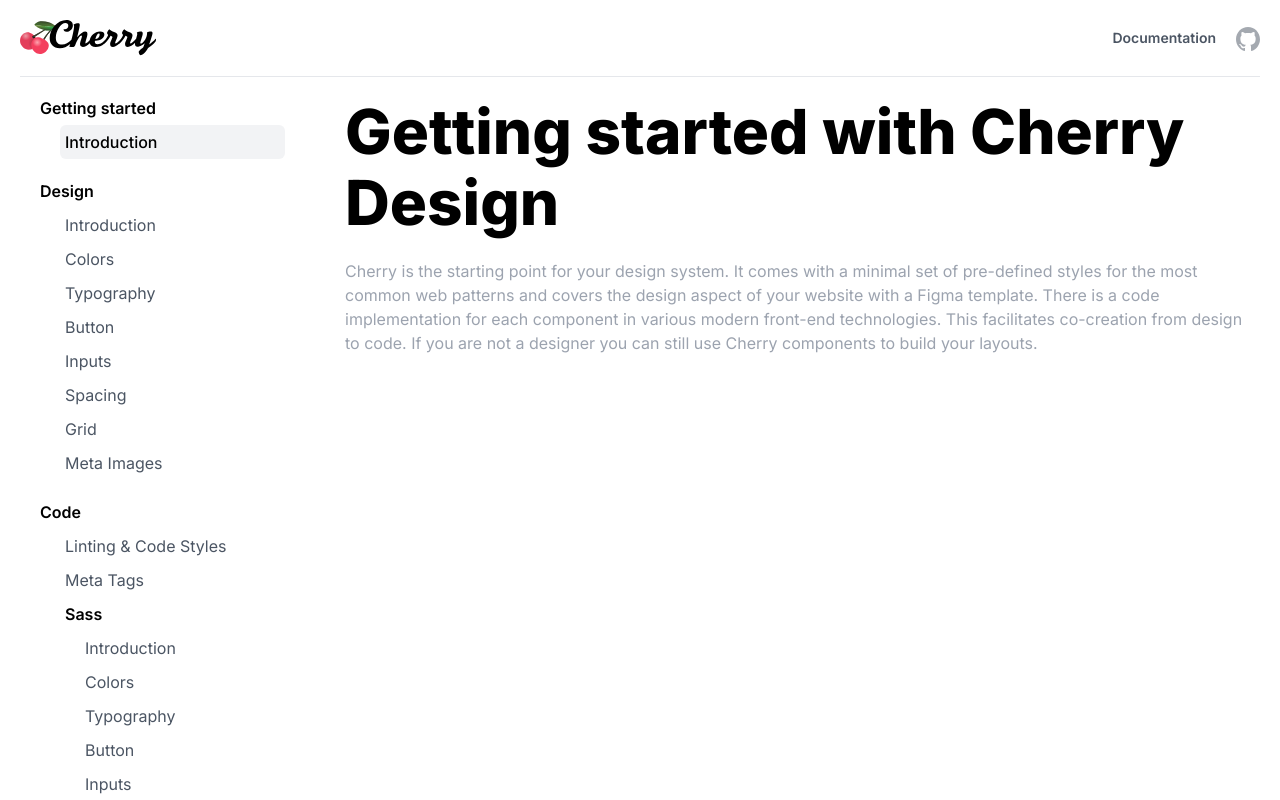
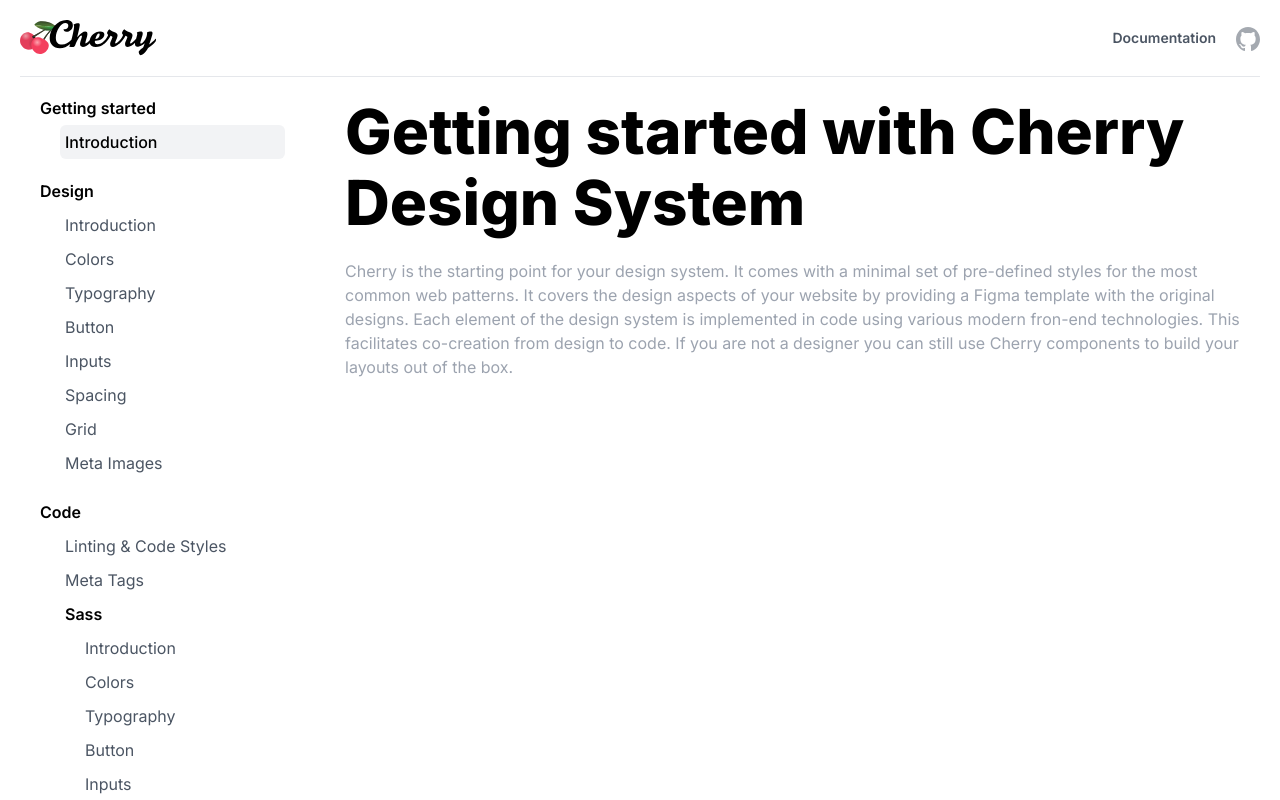
Before and after one commit to cherry-design-system/documentation, a Next.js app: page /documentation in a window 1280 px wide. Shown: the top 800 px of the page. Built offline with nearby package versions, Linux system fonts and the light colour scheme.

Commit message:
docs: improve content

```diff
--- a/src/assets/styles/helperStyles.js
+++ b/src/assets/styles/helperStyles.js
@@ -20,3 +20,14 @@ export const resetListStyles = css`
 		margin: 0;
 	}
 `;
+
+export const shadowStyles = css`
+	box-shadow: 0px 13px 31px rgba(12, 20, 33, 0.04),
+		0px 9.45547px 20.8947px rgba(12, 20, 33, 0.032375),
+		0px 6.58125px 13.5141px rgba(12, 20, 33, 0.027),
+		0px 4.31641px 8.38574px rgba(12, 20, 33, 0.023125),
+		0px 2.6px 5.0375px rgba(12, 20, 33, 0.02),
+		0px 1.37109px 2.99707px rgba(12, 20, 33, 0.016875),
+		0px 0.56875px 1.79219px rgba(12, 20, 33, 0.013),
+		inset 0px 2px 1px #ffffff;
+`;
--- a/src/components/Layout/Burger/Burger.styles.js
+++ b/src/components/Layout/Burger/Burger.styles.js
@@ -1,5 +1,8 @@
 import { css } from "@emotion/react";
-import { resetButtonStyles } from "../../../assets/styles/helperStyles";
+import {
+	resetButtonStyles,
+	shadowStyles,
+} from "../../../assets/styles/helperStyles";
 import { Breakpoints, mq } from "../../../assets/styles/mq";
 
 export const burgerStyles = (theme, isOpen) => css`
@@ -17,14 +20,7 @@ export const burgerStyles = (theme, isOpen) => css`
 	right: 15px;
 	border-radius: 50%;
 	background: ${theme.colors.light};
-	box-shadow: 0px 13px 31px rgba(12, 20, 33, 0.04),
-		0px 9.45547px 20.8947px rgba(12, 20, 33, 0.032375),
-		0px 6.58125px 13.5141px rgba(12, 20, 33, 0.027),
-		0px 4.31641px 8.38574px rgba(12, 20, 33, 0.023125),
-		0px 2.6px 5.0375px rgba(12, 20, 33, 0.02),
-		0px 1.37109px 2.99707px rgba(12, 20, 33, 0.016875),
-		0px 0.56875px 1.79219px rgba(12, 20, 33, 0.013),
-		inset 0px 2px 1px #ffffff;
+	${shadowStyles};
 
 	${mq(Breakpoints.lg)} {
 		display: none;
--- a/src/components/Pages/Page.js
+++ b/src/components/Pages/Page.js
@@ -17,7 +17,7 @@ export const preview =
 
 const Page = ({
 	title = "Cherry",
-	description,
+	description = "Cherry is the foundation for your design system, from design to code. With examples of implementations in modern front-end technologies. Customizable and scalable, ready to be used out of the box.",
 	image = preview,
 	children,
 	router,
--- a/src/pages/documentation/index.js
+++ b/src/pages/documentation/index.js
@@ -6,7 +6,7 @@ import { Sidebar } from "../../components/Sidebar";
 
 function Index({ posts = [] }) {
 	return (
-		<Page title="Documentation" description="Hello world">
+		<Page title="Documentation">
 			<Container fluid>
 				<Row gutterLg="medium">
 					<Col xs={12} lg={3} fullScreen>
@@ -14,18 +14,21 @@ function Index({ posts = [] }) {
 					</Col>
 					<Col xs={12} lg={9} fullScreen>
 						<Space xsSize={20} />
-						<H1 size="hero1">Getting started with Cherry Design</H1>
+						<H1 size="hero1">
+							Getting started with Cherry Design System
+						</H1>
 						<Space xsSize="none" lgSize={10} />
 						<p>
 							Cherry is the starting point for your design system.
 							It comes with a minimal set of pre-defined styles
-							for the most common web patterns and covers the
-							design aspect of your website with a Figma template.
-							There is a code implementation for each component in
-							various modern front-end technologies. This
+							for the most common web patterns. It covers the
+							design aspects of your website by providing a Figma
+							template with the original designs. Each element of
+							the design system is implemented in code using
+							various modern fron-end technologies. This
 							facilitates co-creation from design to code. If you
 							are not a designer you can still use Cherry
-							components to build your layouts.
+							components to build your layouts out of the box.
 						</p>
 					</Col>
 				</Row>
```
Also changed, not shown: src/pages/index.js (+6 -6 lines), public/img/meta/192.png (added), public/img/meta/512.png (added), public/site.webmanifest.
